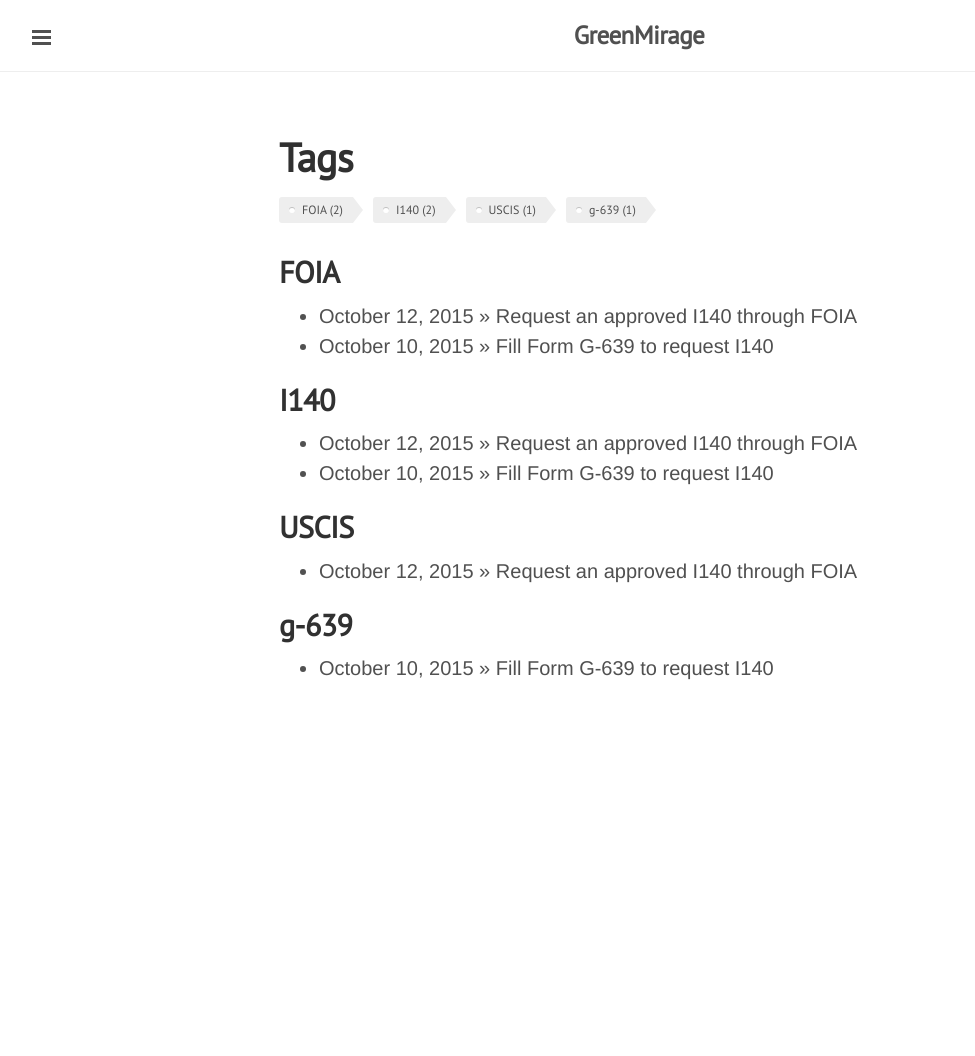
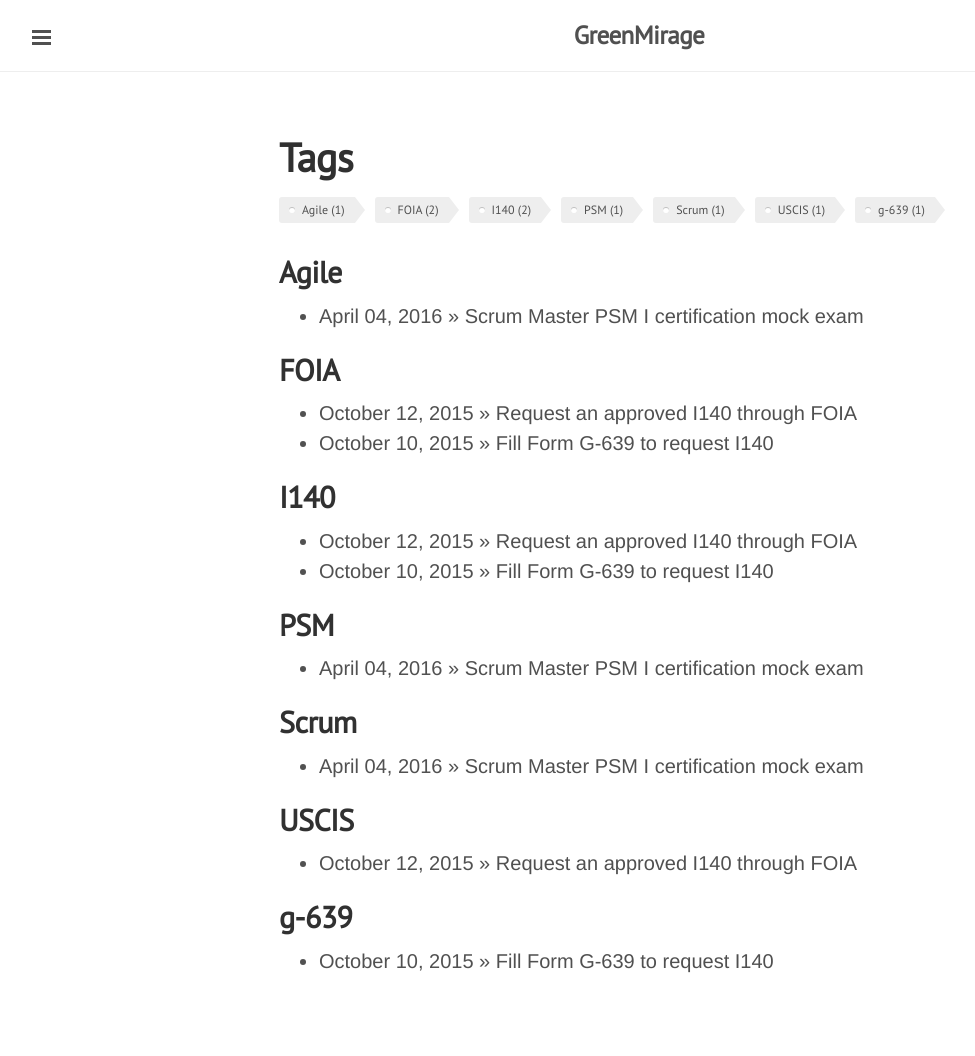
Before and after one commit to gitforwork2/gitforwork.github.io, a Jekyll site: the page built from tags.html, in a window 1280 px wide. Shown: the whole page, without its empty margins (1-976 px from the left). Built offline with Jekyll 4.4.1, drawn with Linux system fonts in a browser that asks for light colours; Markdown is read by kramdown in place of the engine named in the settings; before the commit the page ends 900 px from its top, so only the background shows below that.

Commit message:
Bringing the quiz online

```diff
--- /dev/null
+++ b/_posts/2016-04-04-scrum-master-psm-certification-mock-exam.md
@@ -0,0 +1,15 @@
+---
+layout: post
+title: Scrum Master PSM I certification mock exam
+date: 2016-04-04
+tags: Agile Scrum PSM
+comments: false
+description: Scrum Master PSM I certification mock exam
+---
+Recently my employer encouraged a group of us to get Scrum Master certification (PSM 1) from [scrum.org](https://www.scrum.org/)
+Once I obtained my certification (Yay), I prepared a mock exam to help my colleagues to pass the exam.
+People appearing for the exam found this very useful and wanted to share with other friends.
+So, I decided to post it online to make it easy for anyone preparing for the certification.
+* * *
+<iframe src="https://docs.google.com/forms/d/1ymhZB6blUC42Sn2XAPgYrC88Ak_4u4Hm4GX0GTzfHzE/viewform?embedded=true" width="760" height="100%" frameborder="0" marginheight="0" marginwidth="0">Loading...</iframe>
+* * *
```
Also changed, not shown: _posts/2015-10-12-request-i140-via-foia.md (+0 -1 lines).
